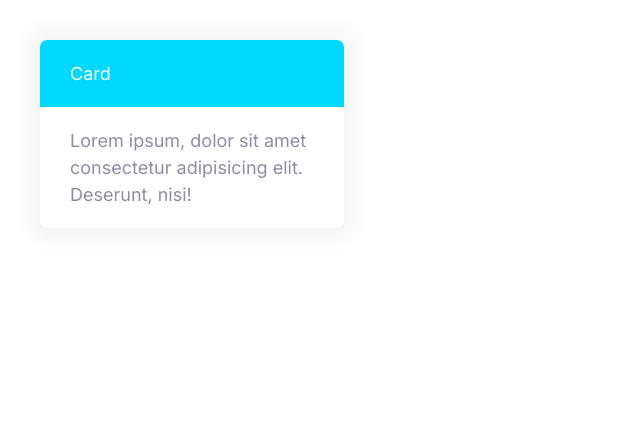
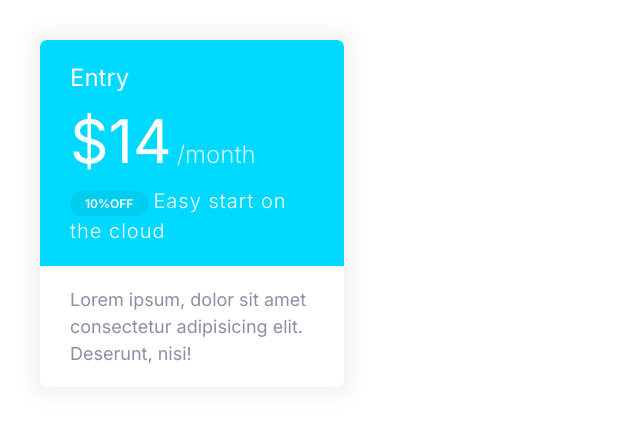
Before and after one commit to Apoorva123-svg/Apoorva-responsiveWebsite, a plain HTML site: page index.html in a window 1280 px wide. Shown: the whole page, without its empty margins (0-640 px from the left). Drawn offline with Linux system fonts and the light colour scheme.

Commit message:
Added plan header with all the components- description, badge etc

```diff
--- a/css/styles.css
+++ b/css/styles.css
@@ -100,6 +100,7 @@ a {
 }
 .badge--small {
   font-size: 1.6rem;
+  padding: 0.5rem 1.5rem;
 }
 @media screen and (min-width: 1024px) {
   .badge {
@@ -254,3 +255,27 @@ input {
   background: var(--color-secondary);
   color: white;
 }
+.card--secondary .badge--secondary {
+  background: #02cdf1;
+}
+/* Plans */
+.plan__name {
+  color: white;
+  margin: 0;
+  font-weight: 500;
+  font-size: 2.4rem;
+}
+.plan__price {
+  font-size: 6rem;
+}
+.plan__billing-cycle {
+  font-size: 2.4rem;
+  font-weight: 300;
+  opacity: 0.8;
+  margin-right: 1rem;
+}
+.plan__description {
+  font-size: 2rem;
+  font-weight: 300;
+  letter-spacing: 1px;
+}
--- a/index.html
+++ b/index.html
@@ -5,18 +5,27 @@
     <meta name="viewport" content="width=device-width, initial-scale=1.0">
     <title>Document</title>
     <link rel="preconnect" href="https://fonts.gstatic.com">
-<link href="https://fonts.googleapis.com/css2?family=Inter:wght@400;600;700&display=swap" rel="stylesheet">
+<link href="https://fonts.googleapis.com/css2?family=Inter:wght@300;400;600;700&display=swap" rel="stylesheet">
     <link rel="stylesheet" href="css/normalize.css">
     <link rel="stylesheet" href="css/styles.css">
 
 </head>
 <body>
-<div style = "width: 30%; padding: 4rem">
-  <div class="card card--secondary">
-    <header class="card__header ">
-  Card
-    </header>
-    <div class="card__body">Lorem ipsum, dolor sit amet consectetur adipisicing elit. Deserunt, nisi!</div>
+<div class="plan">
+  <div style = "width: 30%; padding: 4rem">
+    <div class="card card--secondary">
+      <header class="card__header ">
+   <h3 class = "plan__name">
+     Entry
+
+   </h3>
+   <span class="plan__price">$14</span>
+   <span class="plan__billing-cycle">/month</span>
+   <span class="badge badge--secondary badge--small">10%OFF</span>
+   <span class="plan__description">Easy start on the cloud</span>
+      </header>
+      <div class="card__body">Lorem ipsum, dolor sit amet consectetur adipisicing elit. Deserunt, nisi!</div>
+    </div>
   </div>
 </div>
 
```
Also changed, not shown: components/card.html (added, +8 -0 lines).
